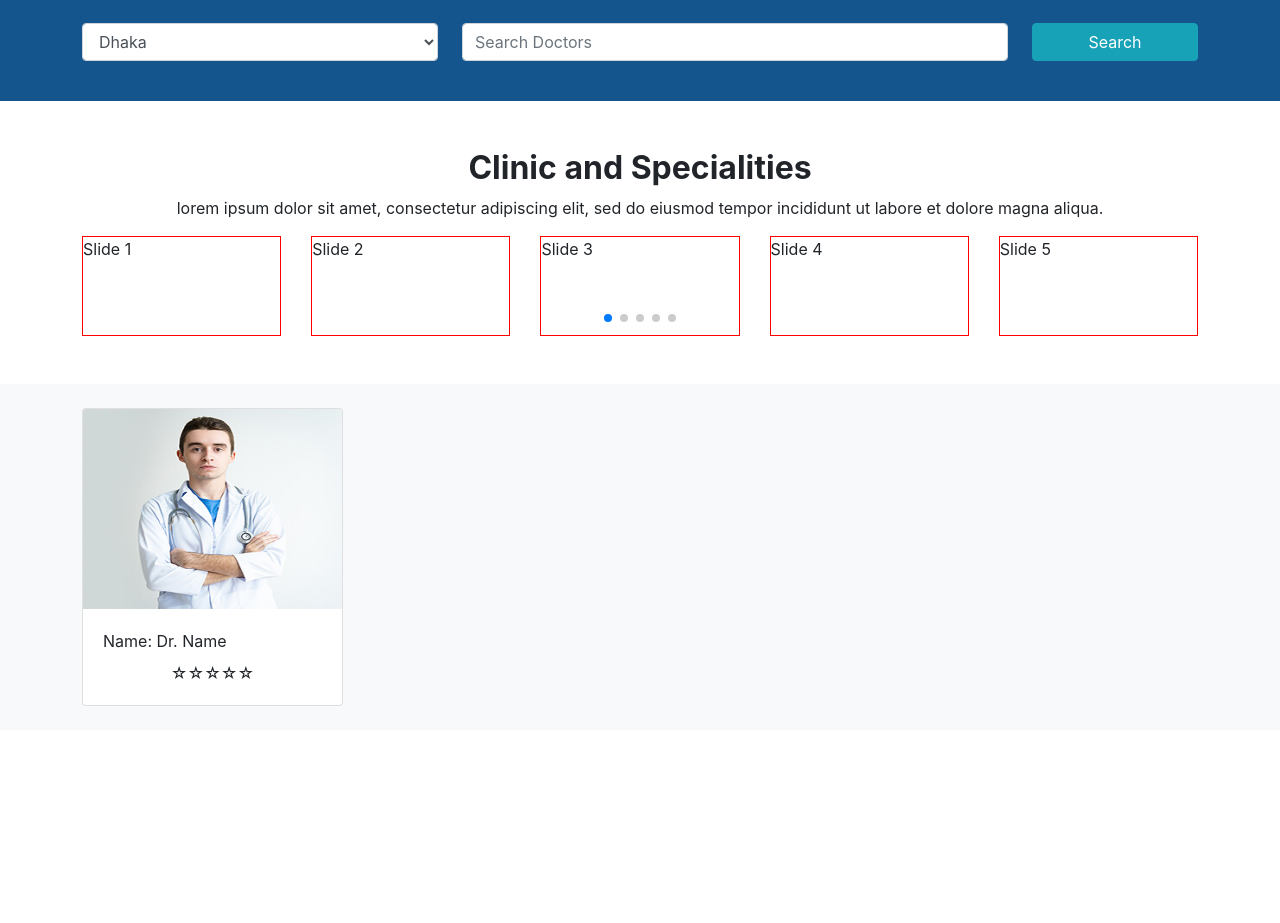
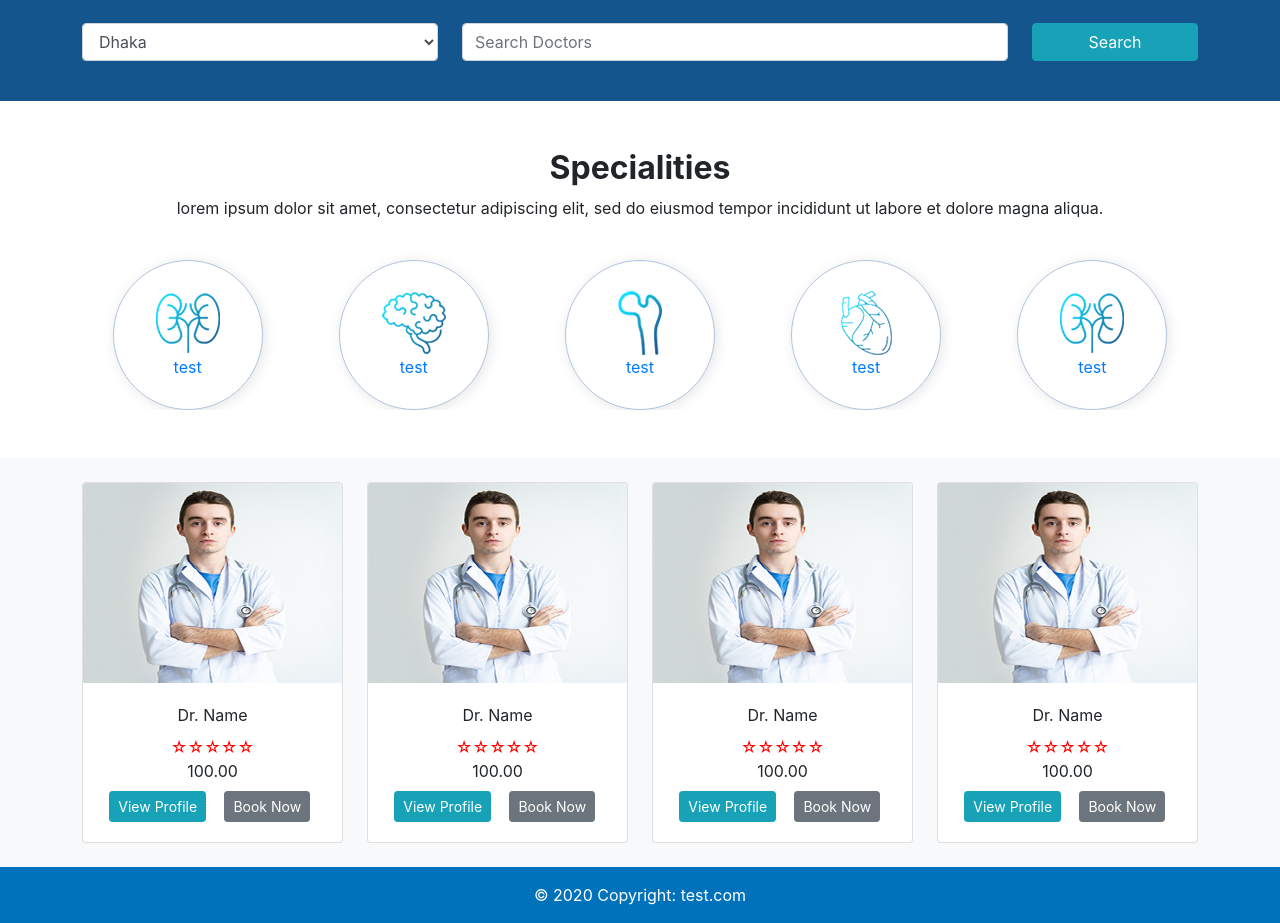
Before and after one commit to mehedi7253/online_dr_appointment, a PHP site: page / in a window 1280 px wide. Shown: the part 558-1481 px from the top of the page. Before the commit the page ends 1264 px from the top, so only its background shows below. Run offline with PHP 8.4, Linux system fonts and the light colour scheme; some libraries are stand-ins or nearby versions.

Commit message:
payment system and many more added

```diff
--- a/assets/css/style.css
+++ b/assets/css/style.css
@@ -173,3 +173,28 @@ nav {
     background-color: #15558d;
     height: auto;
 }
+
+.spcialites{
+    border: 1px solid lightsteelblue;
+    border-radius: 100% !important;
+    background: #fff !important;
+    box-shadow: 2px 2px 13px rgb(0 0 0 / 10%) !important;
+    max-width: 150px;
+    height: 150px;
+    margin-left: auto;
+    margin-right: auto;
+    text-align: center;
+    padding: 30px;
+}
+.footer{
+    background-color: #0072BC;
+    color: white;
+}
+.main_body{
+    background-color: #0072BC;
+}
+.bkas{
+    background-color: white;
+    margin-top: 10%;
+
+}
--- a/index.html
+++ b/index.html
@@ -28,7 +28,7 @@
                 <div class="collapse navbar-collapse" id="collapsibleNavbar">
                     <ul class="navbar-nav ml-auto">
                         <li class="nav-item">
-                            <a class="nav-link" href="">Home</a>
+                            <a class="nav-link" href="index.html">Home</a>
                         </li>
                         <li class="nav-item dropdown">
                             <a class="nav-link" href="">Specialities</a>
@@ -41,7 +41,7 @@
                             <a class="nav-link" href="">Doctors</a>
                         </li>
                         <li class="nav-item">
-                            <a class="nav-link" href="">Login/SignUp</a>
+                            <a class="nav-link" href="login.html">Login/SignUp</a>
                         </li>
                     </ul>
                 </div>
@@ -77,7 +77,7 @@
                     </div>
                 </div>
                 <div class="col-md-2 col-sm-12 mt-4 mb-4">
-                    <button class="btn btn-block btn-info">Search</button>
+                    <a href="search.html" class="btn btn-block btn-info">Search</a>
                 </div>
             </div>
         </div>
@@ -87,7 +87,7 @@
         <div class="container">
             <div class="row">
                 <div class="col-md-12 col-sm-12 mb-5">
-                    <h2 class="text-center font-weight-bold mt-5">Clinic and Specialities</h2>
+                    <h2 class="text-center font-weight-bold mt-5">Specialities</h2>
                     <p class="text-justify text-center">lorem ipsum dolor sit amet, consectetur adipiscing elit, sed do eiusmod
                         tempor incididunt ut labore et dolore magna aliqua.
                     </p>
@@ -95,17 +95,80 @@
                     <!-- Swiper -->
                     <div class="swiper mySwiper">
                         <div class="swiper-wrapper">
-                        <div class="swiper-slide" style="height: 100px; border: 1px solid red;">Slide 1</div>
-                        <div class="swiper-slide" style="height: 100px; border: 1px solid red;">Slide 2</div>
-                        <div class="swiper-slide" style="height: 100px; border: 1px solid red;">Slide 3</div>
-                        <div class="swiper-slide" style="height: 100px; border: 1px solid red;">Slide 4</div>
-                        <div class="swiper-slide" style="height: 100px; border: 1px solid red;">Slide 5</div>
-                        <div class="swiper-slide" style="height: 100px; border: 1px solid red;">Slide 6</div>
-                        <div class="swiper-slide" style="height: 100px; border: 1px solid red;">Slide 7</div>
-                        <div class="swiper-slide" style="height: 100px; border: 1px solid red;">Slide 8</div>
-                        <div class="swiper-slide" style="height: 100px; border: 1px solid red;">Slide 9</div>
+                        <div class="swiper-slide text-center">
+                            <div class="spcialites mt-4">
+                               <a href="#">
+                                    <img src="assets/images/specialities-01.png">
+                                    <p>test</p>
+                               </a>
+                            </div>
                         </div>
-                        <div class="swiper-pagination"></div>
+                        <div class="swiper-slide">
+                            <div class="spcialites mt-4">
+                                <a href="#">
+                                     <img src="assets/images/specialities-02 (1).png">
+                                     <p>test</p>
+                                </a>
+                            </div>
+                        </div>
+                        <div class="swiper-slide">
+                            <div class="spcialites mt-4">
+                                <a href="#">
+                                     <img src="assets/images/specialities-03.png">
+                                     <p>test</p>
+                                </a>
+                            </div>
+                        </div>
+                        <div class="swiper-slide">
+                            <div class="spcialites mt-4">
+                                <a href="#">
+                                     <img src="assets/images/specialities-04.png">
+                                     <p>test</p>
+                                </a>
+                            </div>
+                        </div>
+                        <div class="swiper-slide">
+                            <div class="spcialites mt-4">
+                                <a href="#">
+                                     <img src="assets/images/specialities-01.png">
+                                     <p>test</p>
+                                </a>
+                             </div>
+                        </div>
+                        <div class="swiper-slide">
+                            <div class="spcialites mt-4">
+                                <a href="#">
+                                     <img src="assets/images/specialities-01.png">
+                                     <p>test</p>
+                                </a>
+                             </div>
+                        </div>
+                        <div class="swiper-slide">
+                            <div class="spcialites mt-4">
+                                <a href="#">
+                                     <img src="assets/images/specialities-01.png">
+                                     <p>test</p>
+                                </a>
+                             </div>
+                        </div>
+                        <div class="swiper-slide">
+                            <div class="spcialites mt-4">
+                                <a href="#">
+                                     <img src="assets/images/specialities-01.png">
+                                     <p>test</p>
+                                </a>
+                             </div>
+                        </div>
+                        <div class="swiper-slide">
+                            <div class="spcialites mt-4">
+                                <a href="#">
+                                     <img src="assets/images/specialities-01.png">
+                                     <p>test</p>
+                                </a>
+                             </div>
+                        </div>
+                        </div>
+                        <div class="swiper-pagination mt-5"></div>
                     </div>
 
                 </div>
@@ -119,18 +182,98 @@
                 <div class="col-md-3 col-sm-12 float-left mt-4 mb-4">
                     <div class="card">
                         <img src="assets//images/doctor-thumb-09 (1).jpg" class="card-img-top" style="height: 200px;">
-                        <div class="card-body">
-                            <label>Name: Dr. Name</label>
-                            <div class="rating" style="text-align: center;">
+                        <div class="card-body text-center">
+                            <label> Dr. Name</label>
+                            <div class="rating" style="text-align: center; color: red;">
                                 <span>☆</span><span>☆</span><span>☆</span><span>☆</span><span>☆</span>
+                            </div>
+                            <label>100.00</label><br/>
+
+                            <div class="col-md-6 col-sm-12 float-left p-0">
+                                <button class="btn btn-sm btn-info">View Profile</button>
+                            </div>
+                            <div class="col-md-6 col-sm-12 float-left p-0">
+                                <button class="btn btn-sm btn-secondary">Book Now</button>
                             </div>
                         </div>
                     </div>
                 </div>
 
 
+                <div class="col-md-3 col-sm-12 float-left mt-4 mb-4">
+                    <div class="card">
+                        <img src="assets//images/doctor-thumb-09 (1).jpg" class="card-img-top" style="height: 200px;">
+                        <div class="card-body text-center">
+                            <label> Dr. Name</label>
+                            <div class="rating" style="text-align: center; color: red;">
+                                <span>☆</span><span>☆</span><span>☆</span><span>☆</span><span>☆</span>
+                            </div>
+                            <label>100.00</label><br/>
+
+                            <div class="col-md-6 col-sm-12 float-left p-0">
+                                <button class="btn btn-sm btn-info">View Profile</button>
+                            </div>
+                            <div class="col-md-6 col-sm-12 float-left p-0">
+                                <button class="btn btn-sm btn-secondary">Book Now</button>
+                            </div>
+                        </div>
+                    </div>
+                </div>
 
 
+                <div class="col-md-3 col-sm-12 float-left mt-4 mb-4">
+                    <div class="card">
+                        <img src="assets//images/doctor-thumb-09 (1).jpg" class="card-img-top" style="height: 200px;">
+                        <div class="card-body text-center">
+                            <label> Dr. Name</label>
+                            <div class="rating" style="text-align: center; color: red;">
+                                <span>☆</span><span>☆</span><span>☆</span><span>☆</span><span>☆</span>
+                            </div>
+                            <label>100.00</label><br/>
+
+                            <div class="col-md-6 col-sm-12 float-left p-0">
+                                <button class="btn btn-sm btn-info">View Profile</button>
+                            </div>
+                            <div class="col-md-6 col-sm-12 float-left p-0">
+                                <button class="btn btn-sm btn-secondary">Book Now</button>
+                            </div>
+                        </div>
+                    </div>
+                </div>
+
+
+                <div class="col-md-3 col-sm-12 float-left mt-4 mb-4">
+                    <div class="card">
+                        <img src="assets//images/doctor-thumb-09 (1).jpg" class="card-img-top" style="height: 200px;">
+                        <div class="card-body text-center">
+                            <label> Dr. Name</label>
+                            <div class="rating" style="text-align: center; color: red;">
+                                <span>☆</span><span>☆</span><span>☆</span><span>☆</span><span>☆</span>
+                            </div>
+                            <label>100.00</label><br/>
+
+                            <div class="col-md-6 col-sm-12 float-left p-0">
+                                <button class="btn btn-sm btn-info">View Profile</button>
+                            </div>
+                            <div class="col-md-6 col-sm-12 float-left p-0">
+                                <button class="btn btn-sm btn-secondary">Book Now</button>
+                            </div>
+                        </div>
+                    </div>
+                </div>
+            </div>
+        </div>
+    </section>
+
+
+
+    <section class="footer">
+        <div class="container">
+            <div class="row">
+                <div class="col-md-12 col-sm-12 text-center p-3">
+                    © 2020 Copyright:
+                    <a class="text-white" href="#">test.com</a>
+                </div>
             </div>
         </div>
     </section>
@@ -142,12 +285,33 @@
     <script src="https://cdn.jsdelivr.net/npm/swiper@11/swiper-bundle.min.js"></script>
     <script>
         var swiper = new Swiper(".mySwiper", {
-          slidesPerView: 5,
-          spaceBetween: 30,
-          pagination: {
-            el: ".swiper-pagination",
-            clickable: true,
-          },
+        slidesPerView: 5,
+        spaceBetween: 30,
+        speed: 400,
+        loop: true,
+        autoplay: {
+            delay: 5000,
+            disableOnInteraction: false
+        },
+        slidesPerView: 'auto',
+          breakpoints: {
+               1920: {
+                slidesPerView: 6,
+                spaceBetween: 15
+               },
+               1028: {
+                slidesPerView: 5,
+                spaceBetween: 15
+               },
+               320: {
+                slidesPerView: 2,
+                spaceBetween: 10
+               }
+            },
+        //   pagination: {
+        //     el: ".swiper-pagination",
+        //     clickable: true,
+        //   },
         });
       </script>
 </body>
```
Also changed, not shown: bkash.html (added, +41 -0 lines), login.html (added, +96 -0 lines), search.html (added, +184 -0 lines), assets/images/1676188158893.png (added), assets/images/1843073d81dcd5e37b0685863ef2221463430fb5.jpeg (added), assets/images/specialities-01.png (added), assets/images/specialities-02 (1).png (added), assets/images/specialities-03.png (added), assets/images/specialities-04.png (added), reg.html (added), user/main-profile.html (added).
